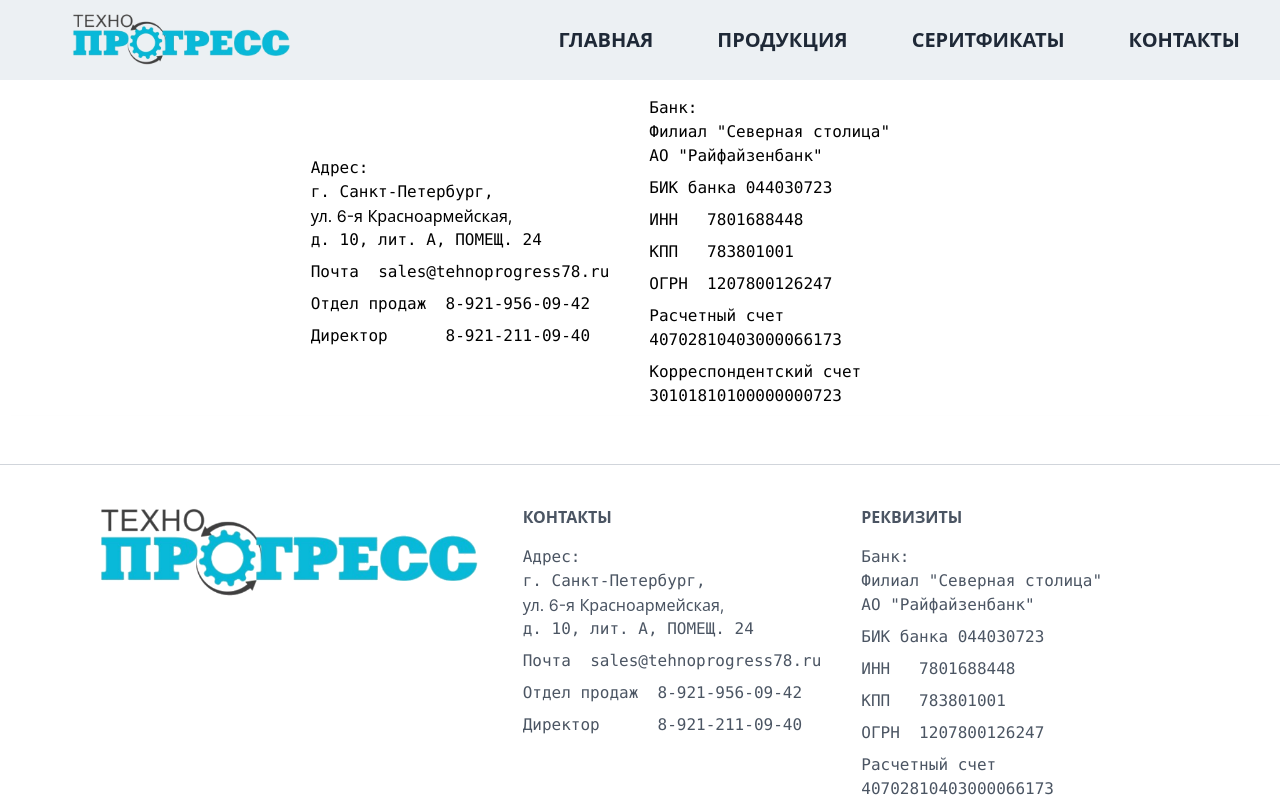
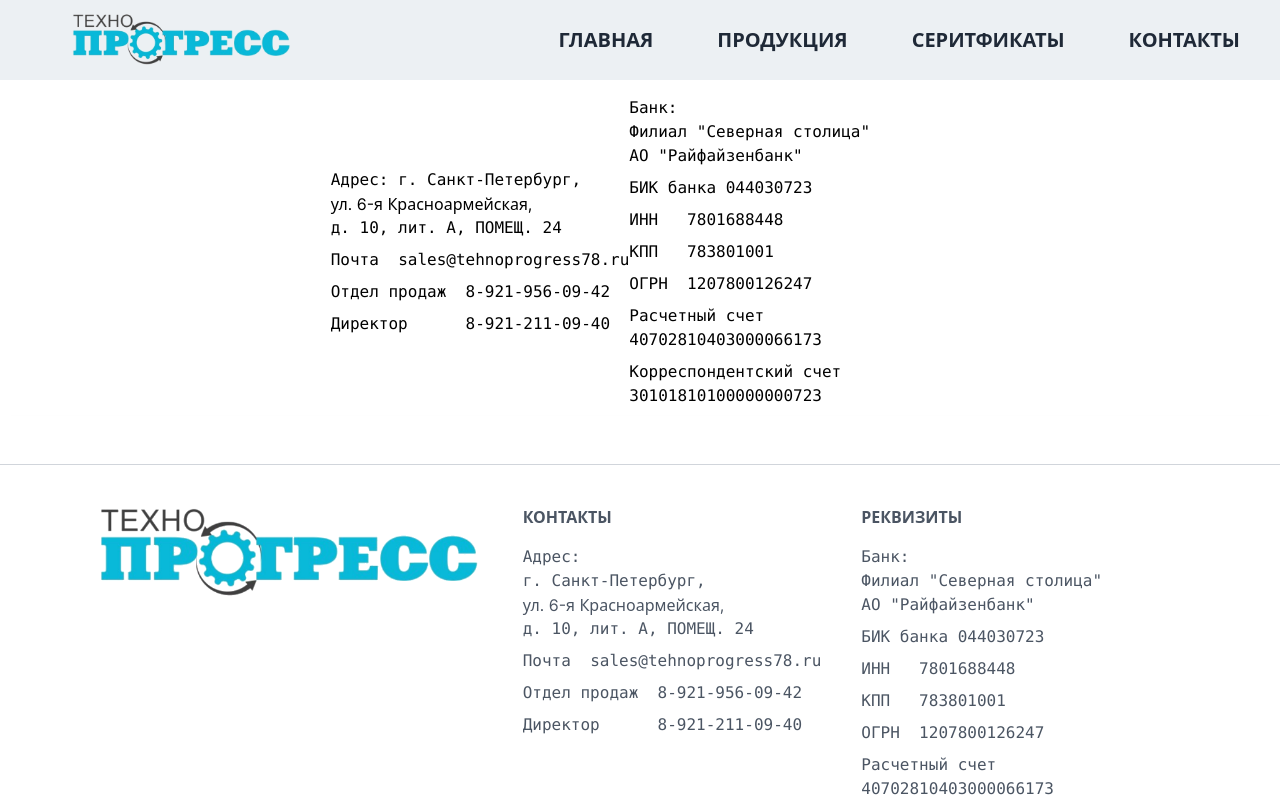
Before and after one commit to SoraHimmel2/TehnoProgress, a Next.js app: page /contacts in a window 1280 px wide. Shown: the top 800 px of the page. Built offline with nearby package versions, Linux system fonts and the light colour scheme.

Commit message:
change margin

```diff
--- a/src/components/Contacts/ContactsInfo.tsx
+++ b/src/components/Contacts/ContactsInfo.tsx
@@ -1,11 +1,7 @@
 const ContactsInfo: React.FunctionComponent = () => {
   return (
-    <div>
-      {' '}
     <div className=''>
-        <div className=''>
-          <div className=''>
-            <div className='flex w-60 flex-wrap'>
+      <div className='flex w-72 flex-wrap'>
         <div className='font-mono'>Адрес:&nbsp;</div>
         <div className='font-mono'>г. Санкт-Петербург,</div>
         <div>ул. 6-я Красноармейская,</div>
@@ -25,9 +21,6 @@ const ContactsInfo: React.FunctionComponent = () => {
         <div className=' font-mono'>&nbsp; 8-921-211-09-40</div>
       </div>
     </div>
-        </div>
-      </div>
-    </div>
   );
 };
 
--- a/src/components/Contacts/Reqisites.tsx
+++ b/src/components/Contacts/Reqisites.tsx
@@ -1,6 +1,5 @@
 const Requisites: React.FunctionComponent = () => {
   return (
-    <div className=' '>
     <div className=''>
       <div className='flex  w-72 flex-wrap'>
         <div className='font-mono'>Банк: &nbsp;</div>
@@ -34,7 +33,6 @@ const Requisites: React.FunctionComponent = () => {
         <div className=' font-mono'>30101810100000000723</div>
       </div>
     </div>
-    </div>
   );
 };
 
--- a/src/pages/contacts/index.tsx
+++ b/src/pages/contacts/index.tsx
@@ -3,7 +3,7 @@ import ContactsInfo from '@/components/Contacts/ContactsInfo';
 
 const Contacts: React.FunctionComponent = () => {
   return (
-    <div className='mt-24 flex flex-col items-center justify-center gap-10 sm:flex-row'>
+    <div className='mt-24 flex flex-col items-center  sm:flex-row sm:justify-center'>
       <ContactsInfo></ContactsInfo>
       <Requisites></Requisites>
     </div>
```
Lines whose indentation alone changed are shown as unchanged.
